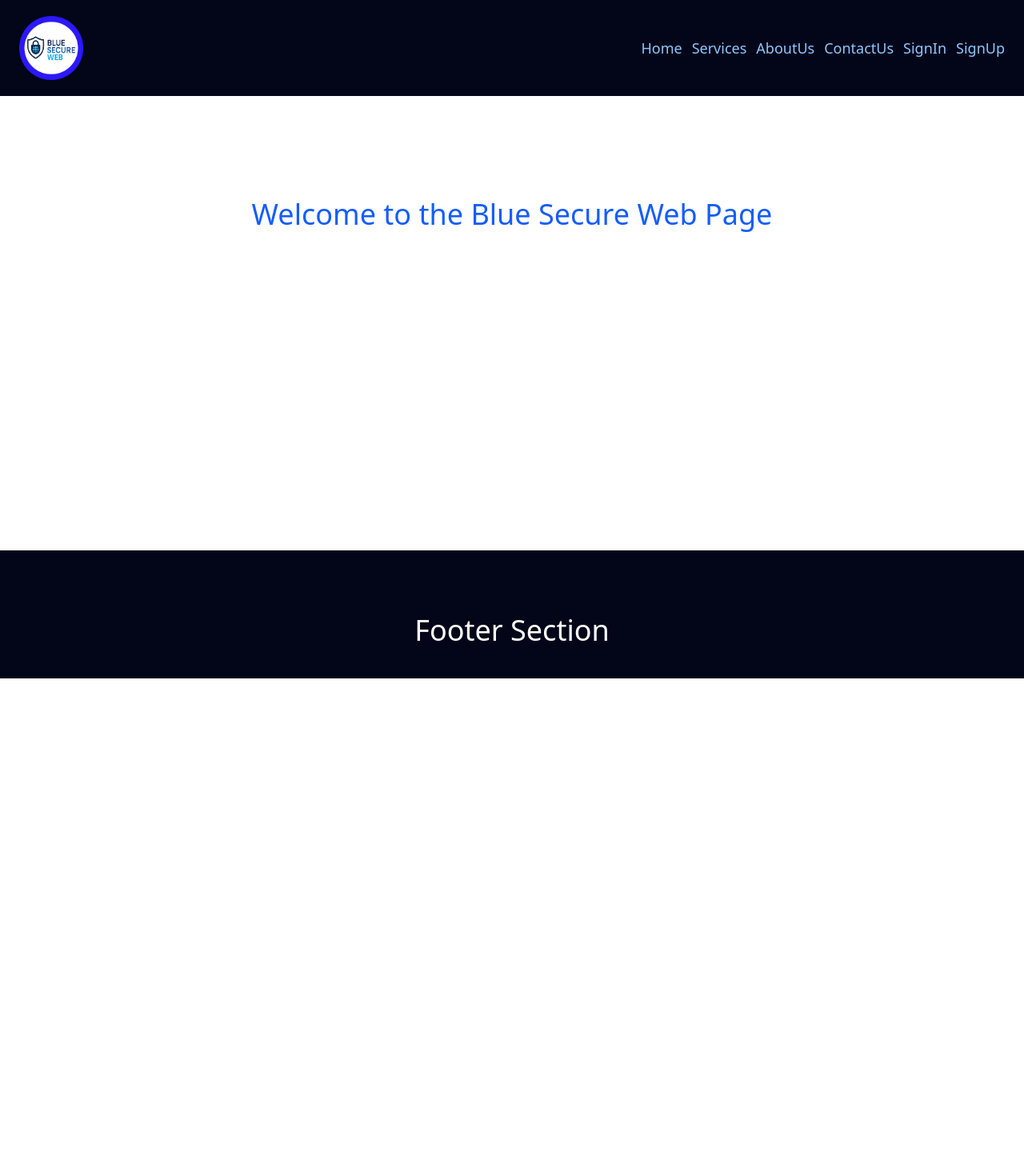
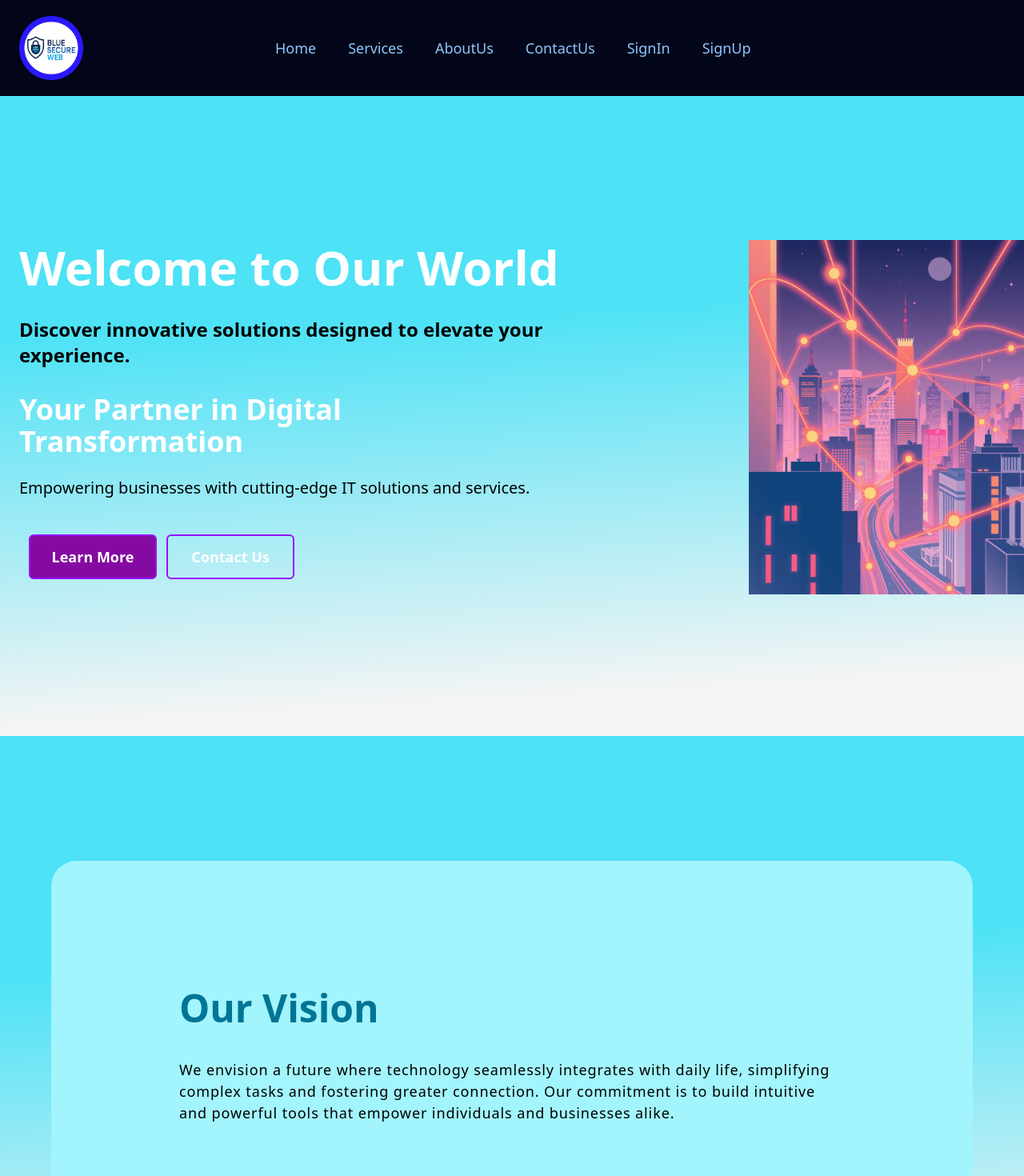
Before and after one commit to taussef123/blue-secure-web, a React (Vite) app: page / in a window 1280 px wide. Shown: the top 1470 px of the page at 80% size. Before the commit the page ends 848 px from the top, so only its background shows below. Built offline with nearby package versions, Linux system fonts and the light colour scheme.

Commit message:
some home page section added

```diff
--- a/src/App.css
+++ b/src/App.css
@@ -0,0 +1,13 @@
+html,body{
+    margin: 0;
+    padding: 0;
+    height: 100%;
+}
+.signin{
+background: linear-gradient(176.78deg, #4DE2F6 34.86%, #F4F4F4 90.4%);
+width: 100vw;
+height: 100vh;
+display: flex;
+    align-items: center;
+    justify-content: center;
+}
--- a/src/App.jsx
+++ b/src/App.jsx
@@ -28,7 +28,7 @@ if(loading){
         <header className="w-full">
           <Navbar />
         </header>
-        <main className="mt-[128px]">
+        <main >
           <Routes>
             <Route path="/" element={<Home />} />
             <Route path="/services" element={<Services />} />
--- a/src/Context/AuthContext.jsx
+++ b/src/Context/AuthContext.jsx
@@ -17,7 +17,7 @@ export  const AuthProvider = ({children})=>{
     }
 
     useEffect(()=>{
-      setTimeout(()=>{
+
         const storedUser = localStorage.getItem("registerUsers");
         const loggedInUser = localStorage.getItem("currentUser");
         if (storedUser) {
@@ -29,9 +29,7 @@ export  const AuthProvider = ({children})=>{
         }
         setLoading(false);
 
-      },1500)
-
-    },[])
+  },[])
 
     const logIn = (email,password)=>{
       const matchedUser =users?.find((u)=>u.email===email && u.password===password)
--- a/src/components/Navbar.jsx
+++ b/src/components/Navbar.jsx
@@ -4,13 +4,13 @@ import { Link } from "react-router-dom";
 import logo from "../assets/images/figma.png";
 const Navbar = ()=>{
     return (
-      <div className=" w-full bg-slate-950 text-xl   px-6 py-5 ">
-        <div className="flex justify-between items-center flex-col sm:flex-row gap-4">
+     <div className=" w-full bg-slate-950 text-xl  px-6 py-5 ">
+        <div className="flex items-center flex-col sm:flex-row gap-60">
           <div className="logo text-blue-500 text-lg font-semibold">
             <img className="size-20" src={logo} alt="logo image" />
           </div>
           <nav className="">
-            <ul className="flex   flex-col sm:flex-row gap-3 text-blue-300 font-medium text-sm sm:text-lg">
+            <ul className="flex   flex-col sm:flex-row gap-10 text-blue-300 font-medium text-sm sm:text-lg">
               <li className="hover:text-blue-600 hover:underline">
                 <Link to="/">Home</Link>
               </li>
--- a/src/pages/Home.jsx
+++ b/src/pages/Home.jsx
@@ -1,14 +1,52 @@
-
+import homeImage from "../assets/images/home.jpg";
 const Home = ()=>{
-    return(
-        <div>
-            <h1 className="text-4xl text-center text-blue-600">
-              Welcome to the Blue Secure Web Page
+    return (
+      <>
+        <div className="signin  fex justify-between  w-full h-screen ">
+          <div className="space-y-8 p-6">
+            <h1 className="text-6xl font-bold text-white">
+              Welcome to Our World
             </h1>
-
+            <p className="text-2xl font-semibold ">
+              Discover innovative solutions designed to elevate your experience.
+            </p>
+            <span className="text-4xl font-bold text-white">
+              Your Partner in Digital Transformation
+            </span>
+            <p className="text-xl mt-6 font-medium">
+              Empowering businesses with cutting-edge IT solutions and services.
+            </p>
+            <div>
+              <button className="border-2 p-3 rounded-md m-3 w-40 text-white  text-lg font-semibold bg-[#850aa1] border-purple-600 hover:bg-transparent cursor-pointer">
+                Learn More
+              </button>
+              <button className="border-2 p-3 rounded-md w-40 text-white bg-transparent font-semibold text-lg  border-purple-600 hover:bg-[#850aa1]">
+                Contact Us
+              </button>
+            </div>
+          </div>
+          <div className="size-100 ml-50 mb-10 ">
+            <img src={homeImage} className="" />
+          </div>
         </div>
-
-    )
+        <div></div>
+        <div className="vision-section signin">
+          <div className="vision-container bg-cyan-200 w-6xl p-40 rounded-4xl hover:bg-cyan-400">
+            <div className="space-y-10">
+              <h1 className=" text-cyan-700  text-5xl font-semibold">
+                Our Vision
+              </h1>
+              <p className="text-lg tracking-wider leading-normal">
+                We envision a future where technology seamlessly integrates with
+                daily life, simplifying complex tasks and fostering greater
+                connection. Our commitment is to build intuitive and powerful
+                tools that empower individuals and businesses alike.
+              </p>
+            </div>
+          </div>
+        </div>
+      </>
+    );
 }
 
 export default Home;
--- a/src/pages/SignIn.jsx
+++ b/src/pages/SignIn.jsx
@@ -52,14 +52,18 @@ const SignIn = ()=>{
       return <p className="text-center mt-10">Loading user data...</p>;
     }
     return (
+
+
+        <div className="signin">
         <form
           onSubmit={handleSubmit}
-      className="max-w-sm mx-auto  bg-slate-200  mt-20 rounded p-10">
-        <h1 className="text-xl font-bold text-blue-600 mb-6">SignIn</h1>
+          className = "max-w-sm w-full   background-[rgba(255, 255, 255, 0.1)]  rounded p-10 shadow"
+        >
+          <h1 className="text-xl font-bold text-slate-950 mb-6">SignIn</h1>
 
           <input
             onChange={handleChange}
-          className="w-full rounded border p-2 mb-3 border-blue-500"
+            className="w-full rounded border p-2 mb-3 border-cyan-400"
             name="email"
             value={formData.email}
             placeholder="Email"
@@ -68,7 +72,7 @@ const SignIn = ()=>{
           />
 
           <input
-          className="w-full rounded border p-2 mb-3 border-blue-500"
+            className="w-full rounded border p-2 mb-3 border-cyan-400"
             name="password"
             onChange={handleChange}
             value={formData.password}
@@ -78,12 +82,50 @@ const SignIn = ()=>{
           />
           <button
             type="submit"
-          className="w-full rounded   bg-blue-600 mt-2 p-2 text-white  cursor-pointer uppercase hover:bg-blue-700"
+            className="w-full rounded   bg-cyan-400 mt-2  font-semibold p-2 text-white  cursor-pointer uppercase hover:bg-cyan-500"
           >
             login
           </button>
         </form>
+        </div>
+
+
     );
 }
 
 export default SignIn;
+
+
+
+
+
+
+
+
+
+
+
+
+
+
+
+/* Sign in */
+
+// position: relative;
+// width: 1310px;
+// height: 766px;
+
+
+
+/* Rectangle 1932 */
+
+// position: absolute;
+// left: 49.54%;
+// right: 5.57%;
+// top: 15.4%;
+// bottom: 10.7%;
+
+// background: rgba(255, 255, 255, 0.5);
+// backdrop-filter: blur(10px);
+// /* Note: backdrop-filter has minimal browser support */
+// border-radius: 20px;
--- a/src/pages/SignUp.jsx
+++ b/src/pages/SignUp.jsx
@@ -62,14 +62,15 @@ const SignUp = () => {
   }
 
   return (
+    <div className="signin">
       <form
         onSubmit={handleSubmit}
-      className="max-w-sm mx-auto bg-blue-50 rounded p-6 "
+        className="max-w-sm mx-auto border border-cyan-500 background-[rgba(255, 255, 255, 0.1)] rounded p-6 "
       >
-      <h1 className="text-xl font-bold text-blue-500 mb-3">SignUp</h1>
+        <h1 className="text-xl font-bold text-slate-950 mb-3">SignUp</h1>
         <input
           onChange={handleChange}
-        className="w-full rounded border p-2 border-blue-500  mb-3"
+          className="w-full rounded border p-2 border-cyan-400  mb-3"
           type="text"
           value={formData.username}
           name="username"
@@ -81,7 +82,7 @@ const SignUp = () => {
         rounded
         border
         p-2
-        border-blue-500 mb-3 "
+       border-cyan-400 mb-3 "
           type="email"
           value={formData.email}
           name="email"
@@ -92,7 +93,7 @@ const SignUp = () => {
           className=" w-full
         rounded
         border
-        p-2  border-blue-500 mb-3"
+        p-2 border-cyan-400 mb-3"
           type="password"
           name="password"
           value={formData.password}
@@ -103,7 +104,7 @@ const SignUp = () => {
           className=" w-full
         rounded
         border
-        p-2 border-blue-500 mb-3"
+        p-2 border-cyan-400 mb-3"
           type="password"
           value={formData.confirmPassword}
           name="confirmPassword"
@@ -111,12 +112,25 @@ const SignUp = () => {
         />
         <button
           type="submit"
-        className="w-full bg-blue-600 p-2 rounded text-white mt-2 hover:bg-blue-700 uppercase mb-3"
+          className="w-full bg-cyan-300 p-2 rounded text-white mt-2 hover:bg-cyan-400 font-semibold uppercase mb-3"
         >
           Sign up
         </button>
       </form>
+    </div>
   );
 };
 
 export default SignUp;
+
+
+
+
+
+
+
+
+//  className = "max-w-sm mx-auto  bg-slate-200  mt-20 rounded p-10";
+
+
+/* Group 10081 */
```
Also changed, not shown: src/assets/images/home.jpg (added). Lines whose indentation alone changed are shown as unchanged.
